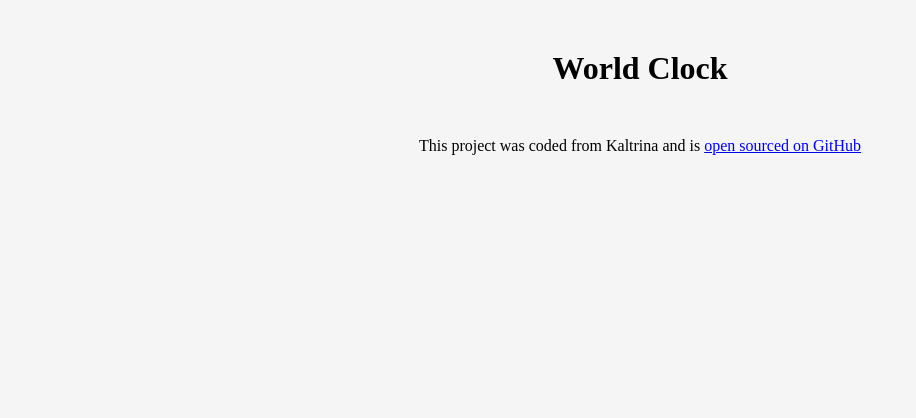
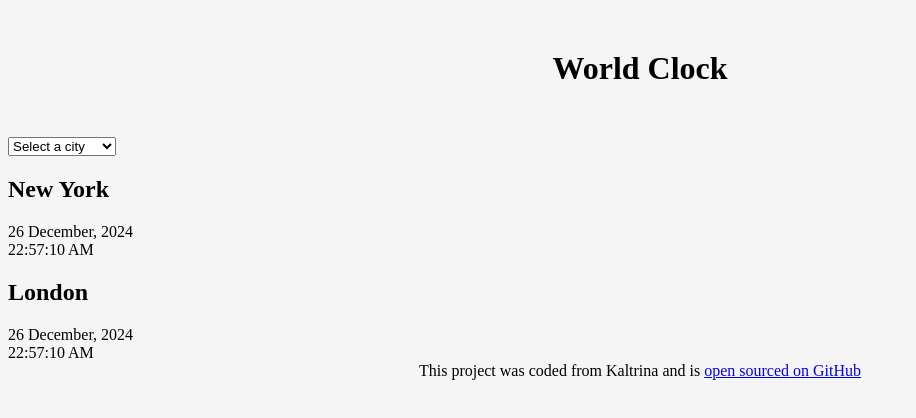
Before and after one commit to kaltrinaz/world-clock, a plain HTML site: page index.html in a window 1280 px wide. Shown: the whole page, without its empty margins (0-916 px from the left). Drawn offline with Linux system fonts and the light colour scheme.

Commit message:
Added basic HTML

```diff
--- a/index.html
+++ b/index.html
@@ -6,7 +6,34 @@
     <link rel="stylesheet" href="src/style.css">
     <title>World Clock</title>
 </head>
-<h1>World Clock</h1>
+<div class="container">
+    <h1>World Clock</h1>
+
+    <select name="" id="">
+        <option value="">Select a city</option>
+        <option value="">New York</option>
+        <option value="">London</option>
+        <option value="">Paris</option>
+        <option value="">Tokyo</option>
+        <option value="">Sydney</option>
+        <option value="">Dubai</option>
+        <option value="">Shanghai</option>
+        <option value="">Mumbai</option>
+        <option value="">Cape Town</option>
+        <option value="">Rio de Janeiro</option>
+    </select>
+
+    <div class="city">
+        <h2>New York</h2>
+        <div class="date">26 December, 2024</div>
+        <div class="time">22:57:10 AM</div>
+    </div>
+    <div class="city">
+        <h2>London</h2>
+        <div class="date">26 December, 2024</div>
+        <div class="time">22:57:10 AM</div>
+    </div>
+</div>
 <footer>This project was coded from Kaltrina and is <a href="https://github.com/kaltrinaz/world-clock">open sourced on GitHub</a></footer>
 <body>
 <script src="src/index.js"></script>
```
